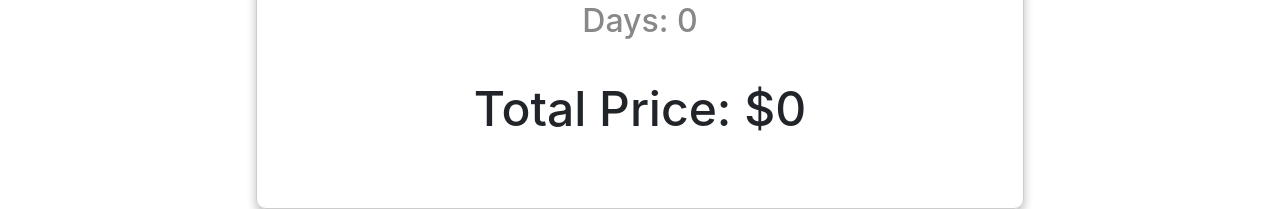
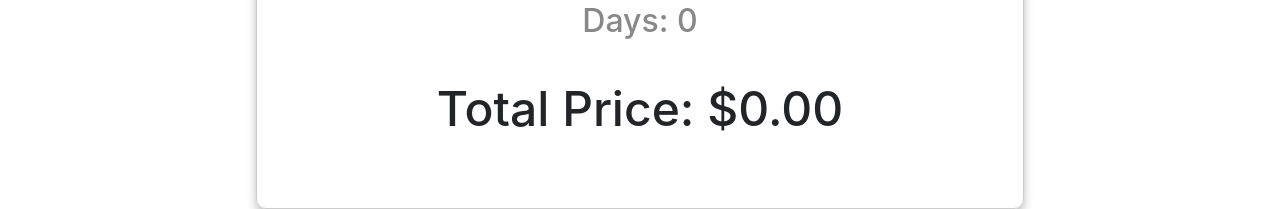
Before and after one commit to bwft-RVcamping-Airbnb/Frontend, a React (Create React App) app: page /listing/1/profile in a window 1280 px wide. Shown: the part 725-934 px from the top of the page. Built offline with nearby package versions, Linux system fonts and the light colour scheme; no server answers; sample sign-in values are in the browser's storage.

Commit message:
Changes and fixes

```diff
--- a/src/components/Listings/ListingProfile.js
+++ b/src/components/Listings/ListingProfile.js
@@ -44,7 +44,7 @@ const ListingProfile = props => {
                 </div>
 
                 <h4 className="profile-days">Days: {days}</h4>
-                <h4 className="profile-total">Total Price: ${total}</h4>
+                <h4 className="profile-total">Total Price: ${total.toFixed(2)}</h4>
             </section>
         </div>
     );
```
